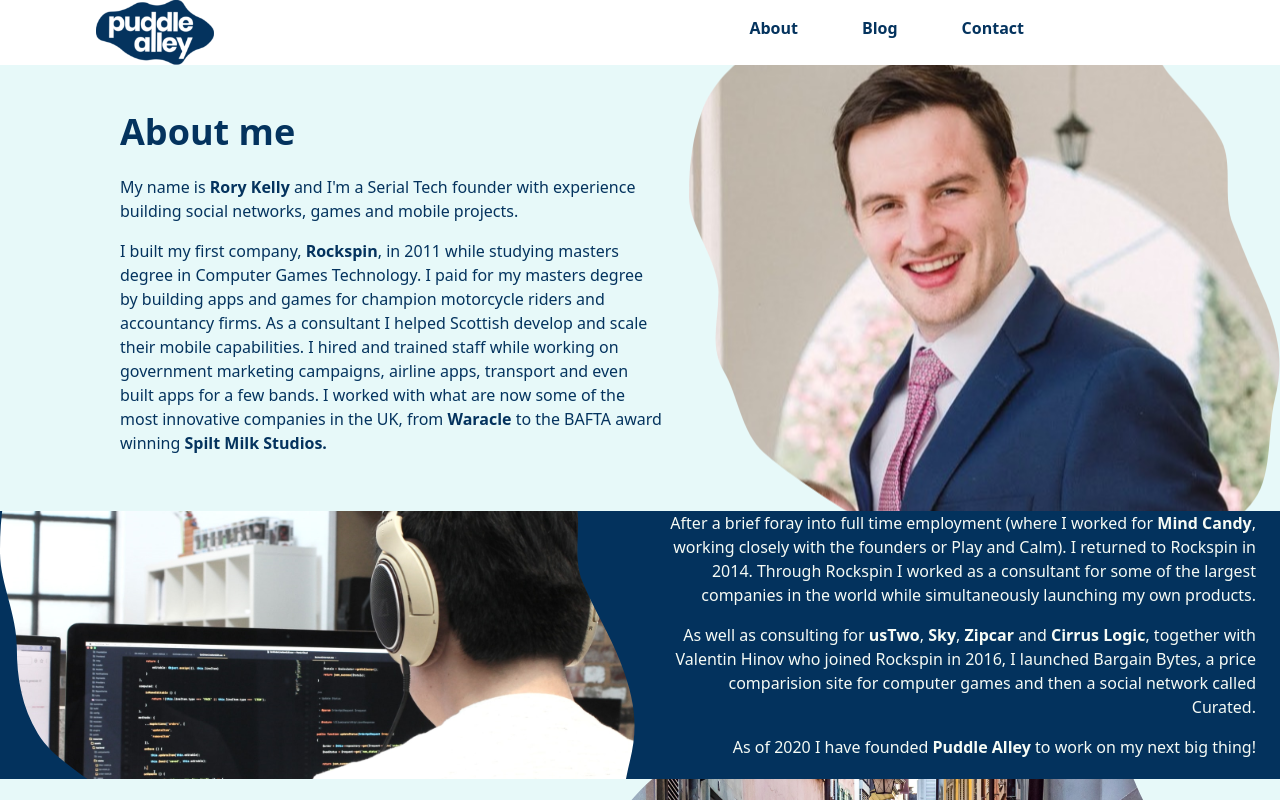
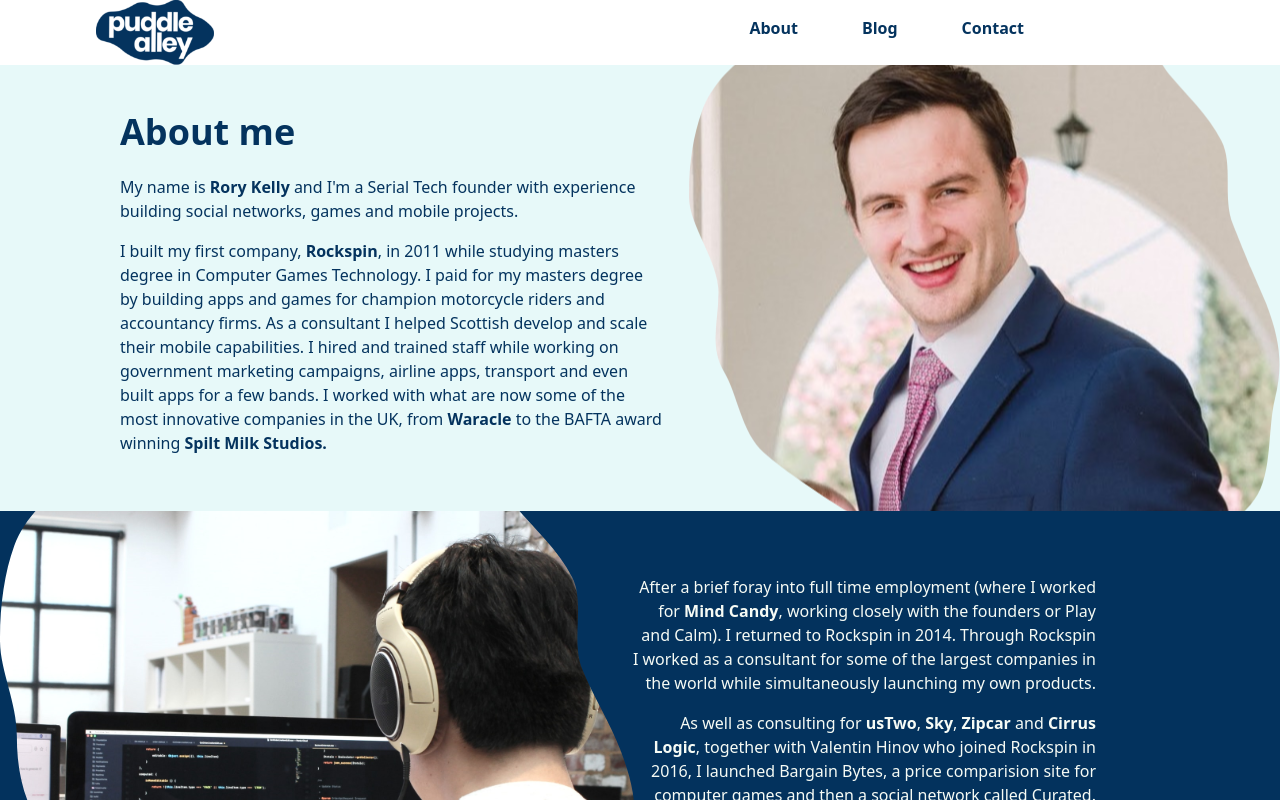
Before and after one commit to puddlealley/webpage, a Next.js app: page /about in a window 1280 px wide. Shown: the top 800 px of the page. Built offline with nearby package versions, Linux system fonts and the light colour scheme.

Commit message:
Fix padding for about bottom section

```diff
--- a/components/AboutBottomSection.tsx
+++ b/components/AboutBottomSection.tsx
@@ -3,7 +3,7 @@
 
 const AboutBottomSection: NextPage<{}> = () => {
     return (
-        <section className="flex-row background bottom-section">
+        <section className="flex-row background bottom-section md:pr-40 md:pl-24 pb-10 md:py-16">
             <div className="md:hidden relative pb-2/3 mb-5">
                 <img className="absolute top-0 h-full w-full object-cover" src="/images/coder.png" alt="Someone coding"/>
             </div>
```
